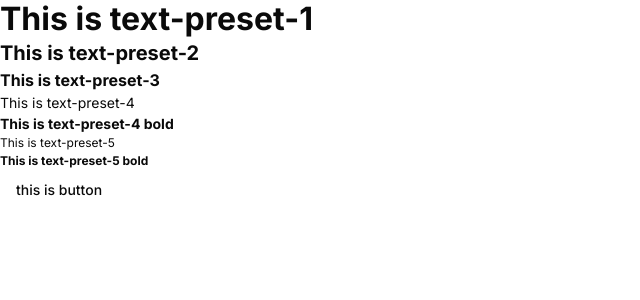
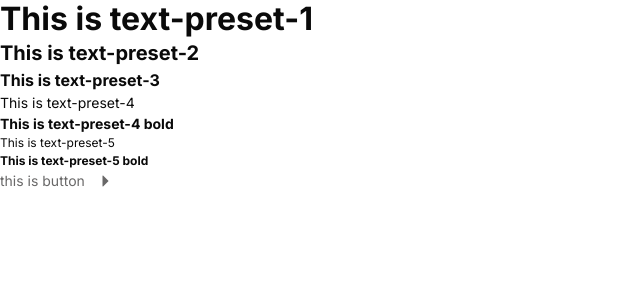
Before and after one commit to Memo56-FB/Finance-app, a Next.js app: page / in a window 1280 px wide. Shown: the top 300 px of the page, without its empty margins (0-640 px from the left). Built offline with nearby package versions, Linux system fonts and the light colour scheme.

Commit message:
🎨 Feat: add button story

```diff
--- /dev/null
+++ b/components/ui/button.tsx
@@ -0,0 +1,57 @@
+import * as React from "react"
+import { Slot } from "@radix-ui/react-slot"
+import { cva, type VariantProps } from "class-variance-authority"
+
+import { cn } from "@/lib/utils"
+import { CaretRight } from "@phosphor-icons/react/dist/ssr"
+
+const buttonVariants = cva(
+  "inline-flex items-center justify-center whitespace-nowrap rounded-lg ring-offset-background transition-colors focus-visible:outline-none focus-visible:ring-2 focus-visible:ring-ring focus-visible:ring-offset-2 disabled:pointer-events-none p-200 text-[14px] leading-[150%] tracking-normal font-bold h-[53px]",
+  {
+    variants: {
+      variant: {
+        primary: "bg-grey-900 text-white hover:bg-grey-500",
+        secondary: 'bg-beige-100 text-grey-900 hover:bg-white hover:border-beige-500 hover:border-2',
+        tertiary: 'bg-white h-max rounded-none p-0 font-normal',
+        destroy: 'bg-red hover:bg-red/80 text-white'
+      },
+    },
+    defaultVariants: {
+      variant: "primary",
+    },
+  }
+)
+
+export interface ButtonProps
+  extends React.ButtonHTMLAttributes<HTMLButtonElement>,
+    VariantProps<typeof buttonVariants> {
+  asChild?: boolean
+}
+
+const Button = React.forwardRef<HTMLButtonElement, ButtonProps>(
+  ({ className, variant, asChild = false, ...props }, ref) => {
+    const Comp = asChild ? Slot : "button"
+    if(variant === 'tertiary'){
+      return (
+        <div className="flex items-center gap-3 cursor-pointer text-grey-500 hover:text-grey-900">
+          <Comp
+            className={cn(buttonVariants({ variant, className }))}
+            ref={ref}
+            {...props}
+          />
+          <CaretRight weight="fill" className="transition-colors"/>
+        </div>
+      )
+    }
+    return (
+      <Comp
+        className={cn(buttonVariants({ variant, className }))}
+        ref={ref}
+        {...props}
+      />
+    )
+  }
+)
+Button.displayName = "Button"
+
+export { Button, buttonVariants }
```
Also changed, not shown: stories/Button.tsx (deleted, +0 -51 lines), 1 other file (tests, documents, lock files or other folders).
